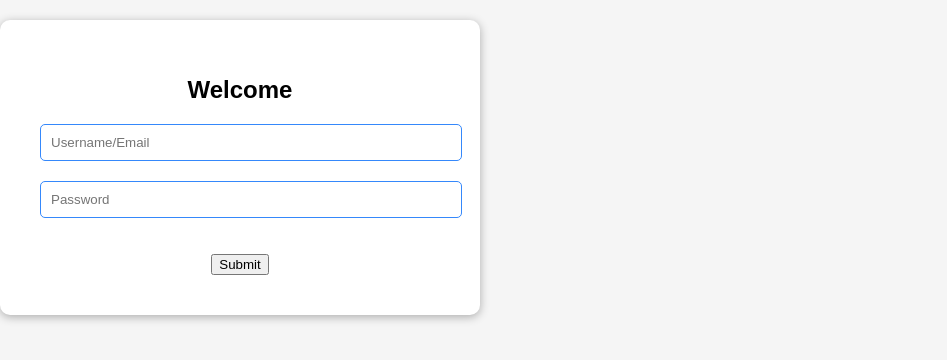
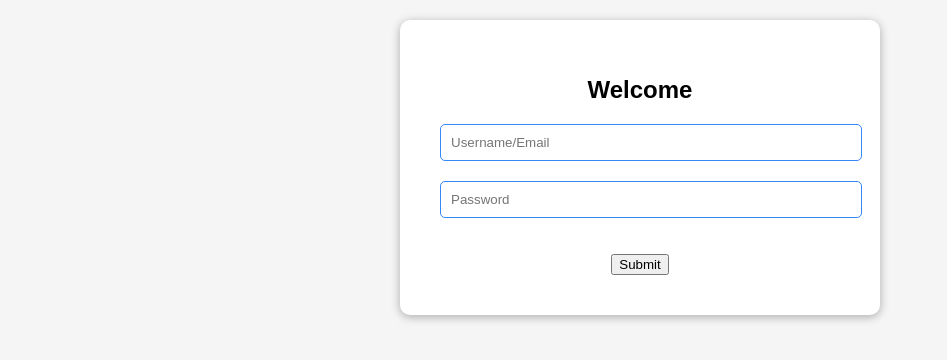
Before and after one commit to kharchenko-i/graphql, a plain HTML site: page index.html in a window 1280 px wide. Shown: the whole page, without its empty margins (0-947 px from the left). Drawn offline with nearby package versions, Linux system fonts and the light colour scheme.

Commit message:
Add files via upload

```diff
--- a/index.css
+++ b/index.css
@@ -1,7 +1,7 @@
 body {
     background-color: #f5f5f5;
     font-family: Arial, sans-serif;
-    margin: 0;
+    margin: 20px;
     padding: 0;
 }
 
@@ -13,7 +13,7 @@ body {
     text-align: center;
     max-width: 400px;
     width: 100%;
-    margin-top: 20px;
+    margin: 20px auto;
 }
 
 h1 {
```
